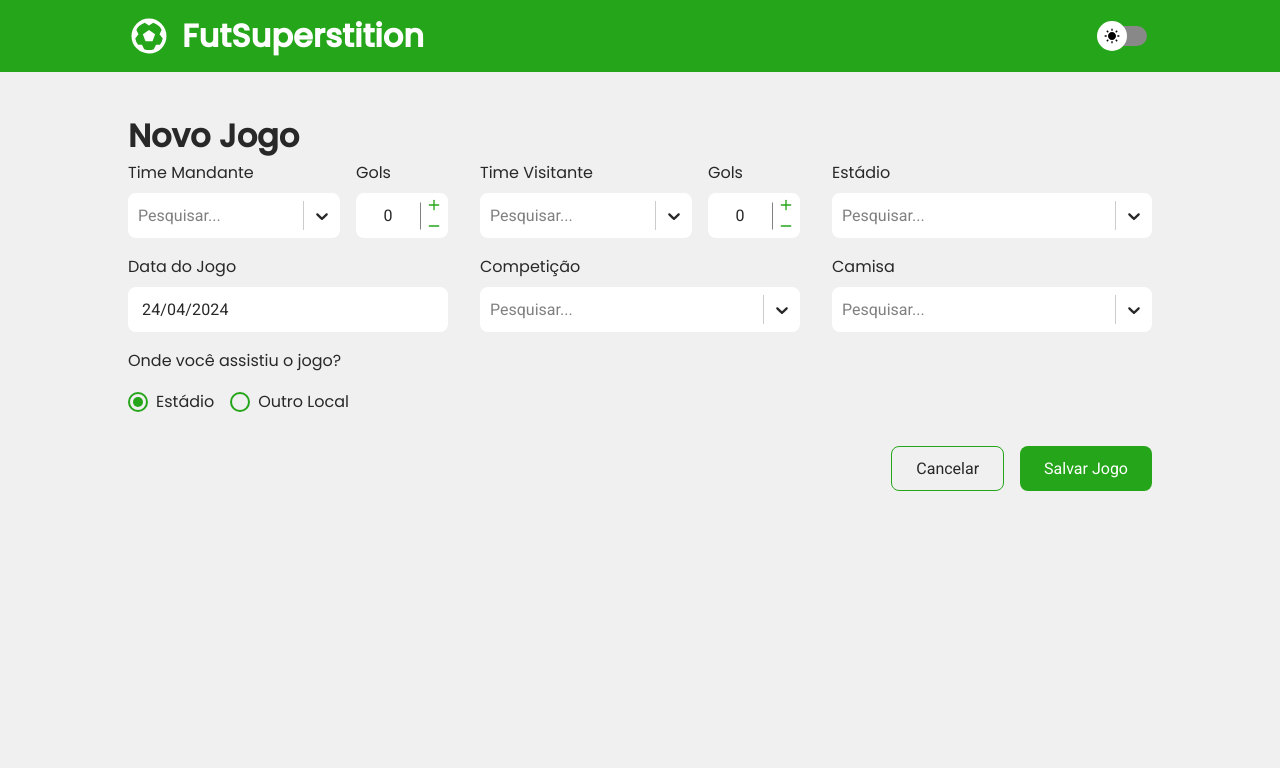
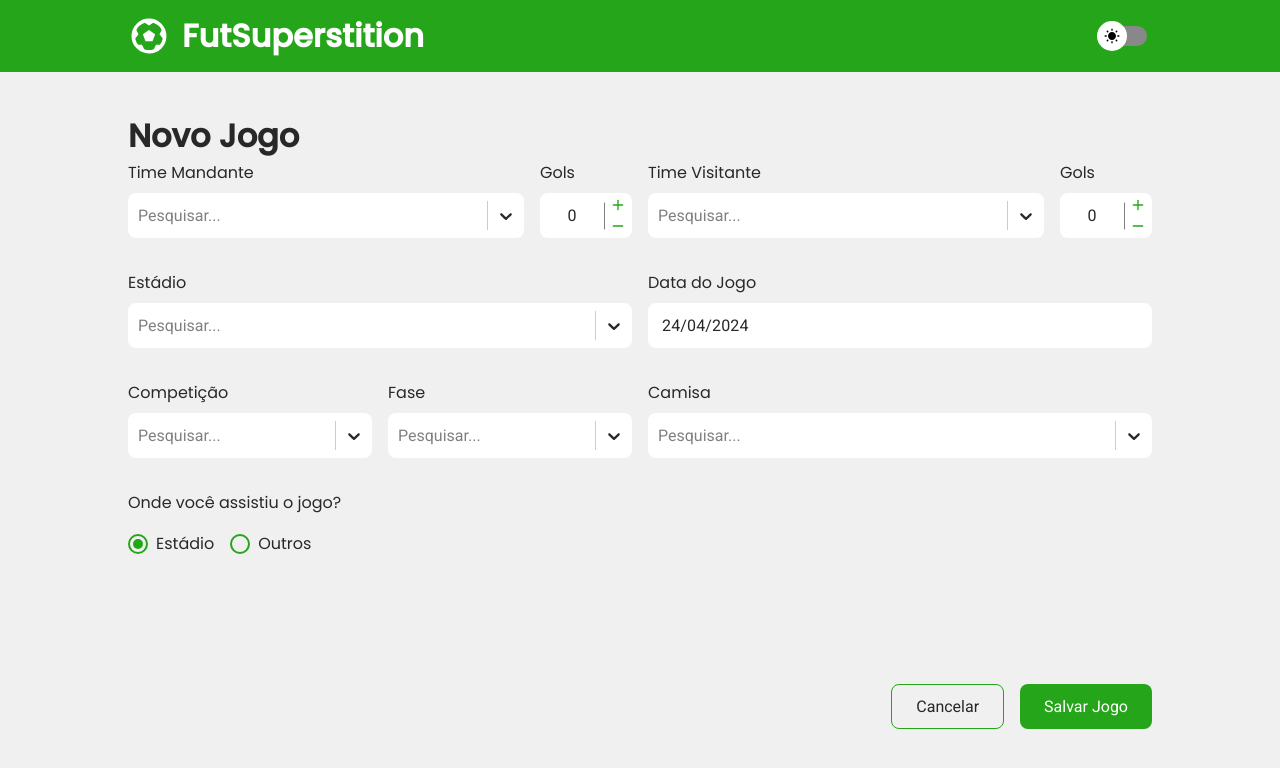
Before and after one commit to kenaioz/futsuperstition-ui, a React (Vite) app: page /new in a window 1280 px wide. Shown: the top 768 px of the page. Built offline with nearby package versions, Linux system fonts and the light colour scheme.

Commit message:
confirmation dialog + minor fixes

```diff
--- a/src/components/Forms/index.tsx
+++ b/src/components/Forms/index.tsx
@@ -309,10 +309,10 @@ export function Number({
         />
 
         <NumberControl>
-          <ActionsButton onClick={increase}>
+          <ActionsButton type="button" onClick={increase} tabIndex={-1}>
             <FiPlus />
           </ActionsButton>
-          <ActionsButton onClick={decrease}>
+          <ActionsButton type="button" onClick={decrease} tabIndex={-1}>
             <FiMinus />
           </ActionsButton>
         </NumberControl>
--- a/src/pages/NewGame/index.tsx
+++ b/src/pages/NewGame/index.tsx
@@ -6,20 +6,23 @@ import {
   FormsGrid,
   DualSection,
   ActionsSection,
+  Code,
 } from "./styles";
 
 import { Header } from "../../components/Header";
 import { Layout } from "../../components/Layout";
 import {
   Forms,
+  Input,
   Dropdown,
-  Input,
   Number,
   RadioGroup,
   RadioButton,
   CustomDatePicker,
 } from "../../components/Forms";
+
 import { Button } from "../../components/Button";
+import { Modal } from "../../components/Modal";
 
 import dayjs, { Dayjs } from "dayjs";
 
@@ -57,38 +60,60 @@ const CreateGameSchema = z
         ),
         goals: z.number(),
       },
-      { required_error: "Este campo é obrigatório." }
+      {
+        required_error: "Este campo é obrigatório.",
+        invalid_type_error: "Este campo é obrigatório.",
+      }
     ),
     awayTeam: z.object({
       data: z.object(
         { value: z.string(), label: z.string() },
-        { required_error: "Este campo é obrigatório." }
+        {
+          required_error: "Este campo é obrigatório.",
+          invalid_type_error: "Este campo é obrigatório.",
+        }
       ),
       goals: z.number(),
     }),
     stadium: z.object(
       { value: z.string(), label: z.string() },
-      { required_error: "Este campo é obrigatório." }
+      {
+        required_error: "Este campo é obrigatório.",
+        invalid_type_error: "Este campo é obrigatório.",
+      }
     ),
-    competition: z.object(
+    competition: z.object({
+      data: z.object(
         { value: z.string(), label: z.string() },
-      { required_error: "Este campo é obrigatório." }
+        {
+          required_error: "Este campo é obrigatório.",
+          invalid_type_error: "Este campo é obrigatório.",
+        }
       ),
+      round: z.object(
+        { value: z.string(), label: z.string() },
+        {
+          required_error: "Este campo é obrigatório.",
+          invalid_type_error: "Este campo é obrigatório.",
+        }
+      ),
+    }),
     jersey: z.object(
       { value: z.string(), label: z.string() },
-      { required_error: "Este campo é obrigatório." }
+      {
+        required_error: "Este campo é obrigatório.",
+        invalid_type_error: "Este campo é obrigatório.",
+      }
     ),
     date: DayjsType,
     option: z.string({
-      required_error: "Campo de opção é obrigatório",
-      invalid_type_error: "Campo de opção é obrigatório",
+      required_error: "Este campo é obrigatório.",
+      invalid_type_error: "Este campo é obrigatório.",
     }),
     local: z
       .object(
         { value: z.string(), label: z.string() },
-        {
-          invalid_type_error: "Este campo é obrigatório",
-        }
+        { invalid_type_error: "Este campo é obrigatório" }
       )
       .optional(),
   })
@@ -104,11 +129,15 @@ const CreateGameSchema = z
 type GameSchema = z.infer<typeof CreateGameSchema>;
 
 export function NewGame() {
+  const [isOpen, setIsOpen] = useState(false);
+  const [formsConfirmation, setFormsConfirmation] = useState<GameSchema>();
+
   const [locals, setLocals] = useState<LocalsType[]>([]);
   const [teams, setTeams] = useState<TeamsType[]>([]);
   const [stadiums, setStadiums] = useState<StadiumsType[]>([]);
   const [jerseys, setJerseys] = useState<JerseysType[]>([]);
   const [competitions, setCompetitions] = useState<CompetitionsType[]>([]);
+  const [competitionRounds, setCompetitionRounds] = useState<string[]>([]);
 
   useEffect(() => {
     async function fetchTeams() {
@@ -160,15 +189,79 @@ export function NewGame() {
 
   const { register, control, handleSubmit, watch } = methods;
 
+  const optionField = watch("option");
+  const competitionField = watch("competition.data");
+
+  useEffect(() => {
+    if (competitionField) {
+      const competition = competitions.find(
+        (competition) => competitionField.label === competition.name
+      );
+
+      if (competition) {
+        setCompetitionRounds(competition.rounds);
+      }
+    } else {
+      setCompetitionRounds([]);
+    }
+  }, [competitionField]);
+
   function handleGameSubmit(data: GameSchema) {
-    console.log(data);
+    handleModalOpen(data);
   }
 
-  const optionField = watch("option");
+  function handleModalOpen(data: GameSchema) {
+    setFormsConfirmation(data);
+    setIsOpen(true);
+  }
+
+  function handleModalClose() {
+    setIsOpen(false);
+  }
+
+  function sendForms() {
+    const data = watch();
+
+    const formatedData = {
+      homeTeam: data.homeTeam,
+      awayTeam: data.awayTeam,
+      stadium: data.stadium,
+      competition: {
+        value: data.competition.data.value,
+        label: data.competition.data.label,
+        round: data.competition.round.label,
+      },
+      jersey: data.jersey,
+      date: dayjs(data.date).format("DD/MM/YYYY"),
+      option: data.option,
+    };
+
+    console.log(formatedData);
+  }
 
   return (
     <Container>
       <Header />
+
+      <Modal
+        title="Deseja enviar o formulário?"
+        open={isOpen}
+        onClose={handleModalClose}
+      >
+        {formsConfirmation && (
+          <Code>{JSON.stringify(formsConfirmation, null, 4)}</Code>
+        )}
+        <ActionsSection>
+          <Button
+            title="Não"
+            type="button"
+            onClick={handleModalClose}
+            isSecundary
+          />
+          <Button title="Sim" type="button" onClick={sendForms} />
+        </ActionsSection>
+      </Modal>
+
       <Layout>
         <PageContent>
           <fieldset>
@@ -196,9 +289,9 @@ export function NewGame() {
                           onChange={field.onChange}
                           label="Time Mandante"
                           placeholder="Pesquisar..."
-                          options={teams.map((local) => ({
-                            value: String(local.id),
-                            label: String(local.name),
+                          options={teams.map((homeTeam) => ({
+                            value: String(homeTeam.id),
+                            label: String(homeTeam.name),
                           }))}
                         />
                       )}
@@ -233,9 +326,9 @@ export function NewGame() {
                           onChange={field.onChange}
                           label="Time Visitante"
                           placeholder="Pesquisar..."
-                          options={teams.map((local) => ({
-                            value: String(local.id),
-                            label: String(local.name),
+                          options={teams.map((awayTeam) => ({
+                            value: String(awayTeam.id),
+                            label: String(awayTeam.name),
                           }))}
                         />
                       )}
@@ -267,9 +360,9 @@ export function NewGame() {
                         id="stadium"
                         label="Estádio"
                         placeholder="Pesquisar..."
-                        options={stadiums.map((local) => ({
-                          value: String(local.id),
-                          label: String(local.name),
+                        options={stadiums.map((stadium) => ({
+                          value: String(stadium.id),
+                          label: String(stadium.name),
                         }))}
                         value={field.value}
                         onChange={field.onChange}
@@ -294,17 +387,18 @@ export function NewGame() {
                     )}
                   />
 
+                  <DualSection>
                     <Controller
-                    name="competition"
+                      name="competition.data"
                       control={control}
                       render={({ field }) => (
                         <Dropdown
-                        id="competition"
+                          id="competition.data"
                           label="Competição"
                           placeholder="Pesquisar..."
-                        options={competitions.map((local) => ({
-                          value: String(local.id),
-                          label: String(local.name),
+                          options={competitions.map((competition) => ({
+                            value: String(competition.id),
+                            label: String(competition.name),
                           }))}
                           value={field.value}
                           onChange={field.onChange}
@@ -312,23 +406,24 @@ export function NewGame() {
                       )}
                     />
 
-                  {/* <Controller
-                  name="competition"
+                    <Controller
+                      name="competition.round"
                       control={control}
                       render={({ field }) => (
                         <Dropdown
-                      id="competition"
+                          id="competition.round"
                           value={field.value}
                           onChange={field.onChange}
-                      label="Fase da Competição"
+                          label="Fase"
                           placeholder="Pesquisar..."
-                      options={competitions.map((local) => ({
-                        value: String(local.id),
-                        label: String(local.name),
+                          options={competitionRounds.map((round, index) => ({
+                            value: String(index + 1),
+                            label: String(round),
                           }))}
                         />
                       )}
-                /> */}
+                    />
+                  </DualSection>
 
                   <Controller
                     name="jersey"
@@ -338,9 +433,9 @@ export function NewGame() {
                         id="jersey"
                         label="Camisa"
                         placeholder="Pesquisar..."
-                        options={jerseys.map((local) => ({
-                          value: String(local.id),
-                          label: String(local.name),
+                        options={jerseys.map((jersey) => ({
+                          value: String(jersey.id),
+                          label: String(jersey.name),
                         }))}
                         value={field.value}
                         onChange={field.onChange}
@@ -361,7 +456,7 @@ export function NewGame() {
                         id="otherRadio"
                         field="option"
                         value="other"
-                        label="Outro Local"
+                        label="Outros"
                         register={register}
                       />
                     </RadioGroup>
@@ -389,7 +484,7 @@ export function NewGame() {
                 </FormsGrid>
 
                 <ActionsSection>
-                  <Button title="Cancelar" isSecundary />
+                  <Button title="Cancelar" type="button" isSecundary />
                   <Button title="Salvar Jogo" type="submit" />
                 </ActionsSection>
               </Forms>
--- a/src/pages/NewGame/styles.ts
+++ b/src/pages/NewGame/styles.ts
@@ -15,9 +15,9 @@ export const PageContent = styled.div`
 
 export const FormsGrid = styled.div`
   display: grid;
-  grid-template-columns: repeat(3, 1fr);
-  gap: 1rem 2rem;
-  margin-bottom: 32px;
+  grid-template-columns: repeat(2, 1fr);
+  gap: 2rem 1rem;
+  margin-bottom: 8rem;
 `;
 
 export const DualSection = styled.div`
@@ -30,3 +30,11 @@ export const ActionsSection = styled.div`
   justify-content: end;
   gap: 16px;
 `;
+
+export const Code = styled.pre`
+  background-color: ${({ theme }) => theme.COLORS.BODY};
+  padding: 12px;
+  border-radius: 16px;
+  margin-bottom: 1rem;
+  font-size: 14px;
+`;
--- a/src/services/competitions.ts
+++ b/src/services/competitions.ts
@@ -1,11 +1,27 @@
-import { competitionsData } from "../utils/competitions";
+import { competitionsDashboard, competitionsData } from "../utils/competitions";
 
-export interface CompetitionsType {
+export interface CompetitionsDashboardType {
   id: string;
   name: string;
   category: string;
   wins: number;
   frequency: number;
+}
+
+export interface CompetitionsType {
+  id: string;
+  name: string;
+  rounds: string[];
+}
+
+export async function getCompetitionsDashboard(): Promise<
+  CompetitionsDashboardType[]
+> {
+  try {
+    return competitionsDashboard;
+  } catch (error) {
+    return [];
+  }
 }
 
 export async function getAllCompetitions(): Promise<CompetitionsType[]> {
--- a/src/utils/competitions.ts
+++ b/src/utils/competitions.ts
@@ -1,6 +1,6 @@
 import { faker } from "@faker-js/faker";
 
-export const competitionsData = [
+export const competitionsDashboard = [
   {
     id: "1",
     name: "Brasileirão",
@@ -51,3 +51,62 @@ export const competitionsData = [
     frequency: faker.number.int({ min: 15, max: 30 }),
   },
 ];
+
+export const competitionsData = [
+  {
+    id: "1",
+    name: "Brasileirão",
+    rounds: Array.from({ length: 36 }, (_, index) => `Rodada ${index + 1}`),
+  },
+  {
+    id: "2",
+    name: "Copa do Brasil",
+    rounds: [
+      "Primeira Fase",
+      "Segunda Fase",
+      "Terceira Fase",
+      "Oitavas de Final",
+      "Quartas de Final",
+      "Semifinal",
+      "Final",
+    ],
+  },
+  {
+    id: "3",
+    name: "Paulistão",
+    rounds: ["Primeira Fase", "Quartas de Final", "Semifinal", "Final"],
+  },
+  {
+    id: "4",
+    name: "Libertadores",
+    rounds: [
+      "Fase de Grupos",
+      "Oitavas de Final",
+      "Quartas de Final",
+      "Semifinal",
+      "Final",
+    ],
+  },
+  {
+    id: "5",
+    name: "Sulamericana",
+    rounds: [
+      "Fase de Grupos",
+      "Playoffs",
+      "Oitavas de Final",
+      "Quartas de Final",
+      "Semifinal",
+      "Final",
+    ],
+  },
+  {
+    id: "6",
+    name: "Supercopa do Brasil",
+    rounds: ["Final"],
+  },
+  {
+    id: "7",
+    name: "Recopa",
+    rounds: ["Final"],
+  },
+];
```
Lines whose indentation alone changed are shown as unchanged.
